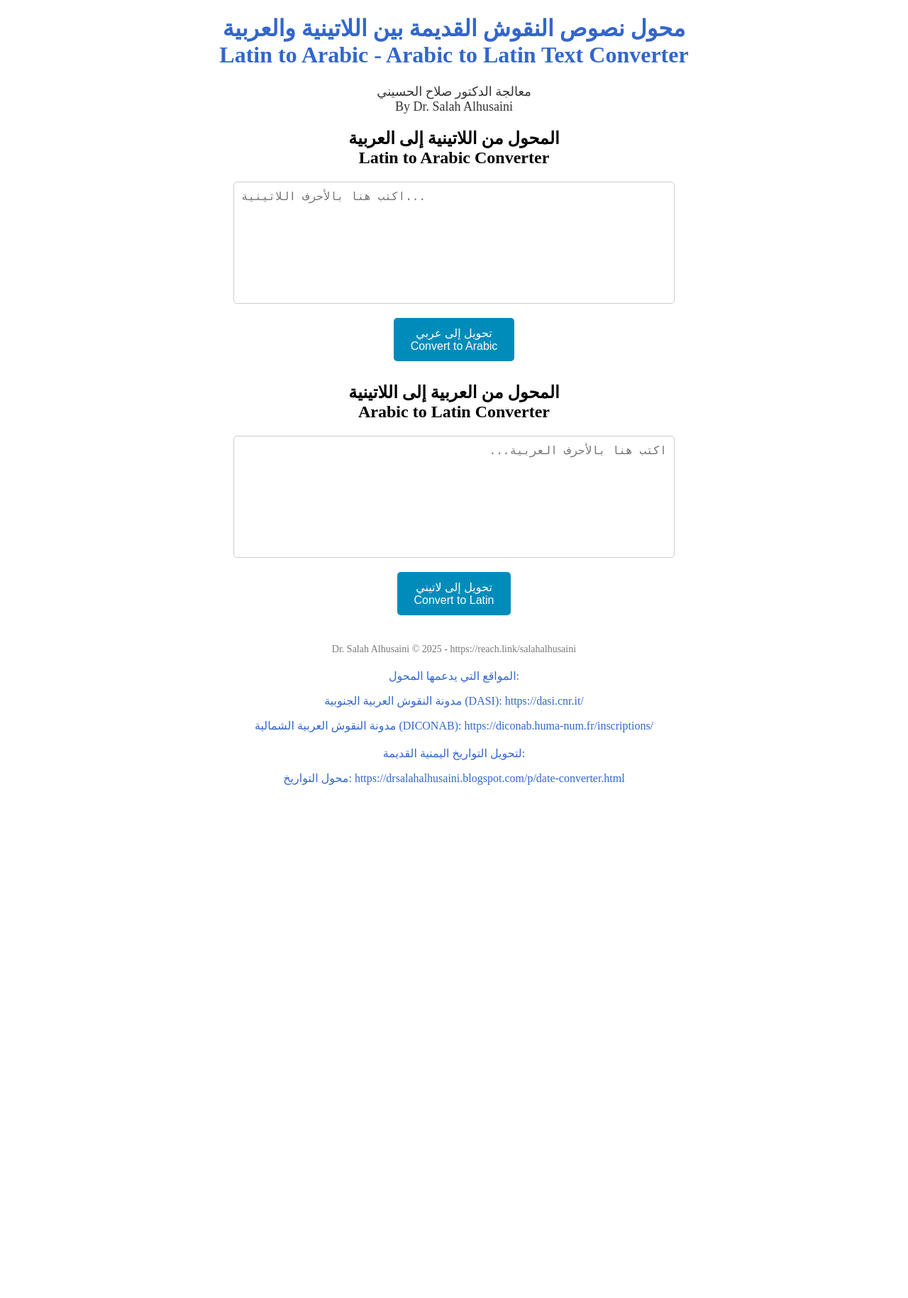
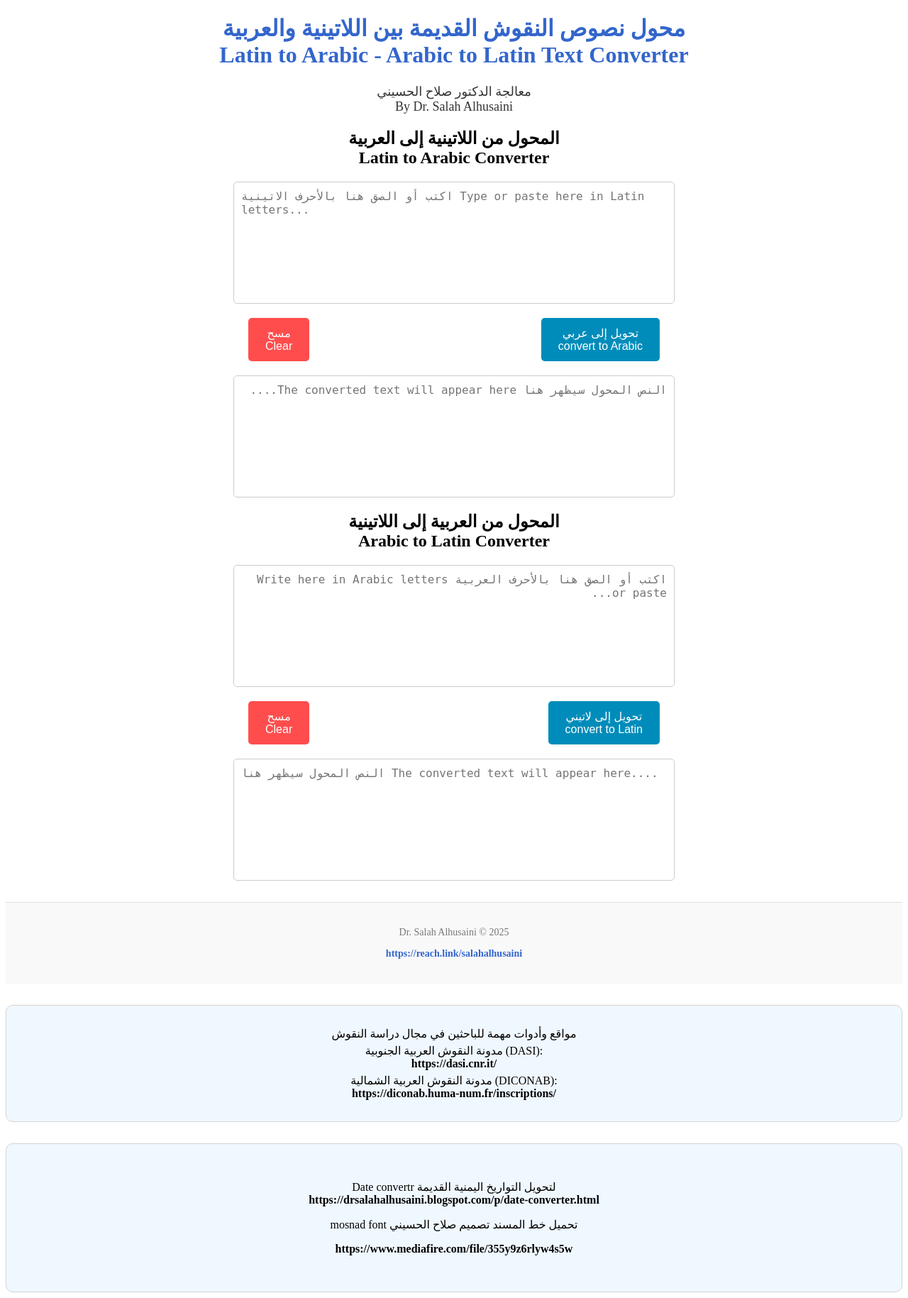
Before and after one commit to DrSalahAlHusaini/converter, a PHP site: page / in a window 1280 px wide. Shown: the whole page at 71% size. Before the commit the page ends 1106 px from the top, so only its background shows below. Run offline with PHP 8.4, Linux system fonts and the light colour scheme.

Commit message:
Update index.php

```diff
--- a/index.php
+++ b/index.php
@@ -6,30 +6,30 @@
   <style>
     /* تنسيق العنوان الرئيسي */
     h1 {
-      color: #3366CC; /* لون أزرق أفتح */
+      color: #3366CC;
       text-align: center;
-      font-size: 32px; /* حجم الخط أكبر */
+      font-size: 32px;
     }
 
     /* تنسيق النص الإضافي */
     .subtitle {
-      color: #333333; /* لون رمادي غامق */
+      color: #333333;
       text-align: center;
-      font-size: 18px; /* حجم الخط أكبر */
+      font-size: 18px;
     }
 
     /* تنسيق مربعات النصوص */
     textarea {
       width: 100%;
       max-width: 600px;
-      height: 150px; /* ارتفاع أكبر */
+      height: 150px;
       margin: 10px auto;
       display: block;
       padding: 10px;
       font-size: 16px;
       resize: none;
-      border: 1px solid #CCCCCC; /* إطار رمادي فاتح */
-      border-radius: 5px; /* زوايا دائرية */
+      border: 1px solid #CCCCCC;
+      border-radius: 5px;
     }
 
     /* لضبط اتجاه النص عند الكتابة بالعربية */
@@ -41,13 +41,20 @@
     /* تنسيق تذييل الصفحة */
     footer {
       text-align: center;
-      color: #777777; /* لون رمادي أغمق */
-      font-size: 14px; /* حجم الخط أصغر */
+      color: #777777;
+      font-size: 14px;
       margin-top: 30px;
+      padding: 20px;
+      background-color: #f9f9f9;
+      border-top: 1px solid #e0e0e0;
     }
     footer a {
-      color: #777777;
+      color: #3366CC;
       text-decoration: none;
+      font-weight: bold;
+    }
+    footer a:hover {
+      text-decoration: underline;
     }
 
     /* جعل المحتوى في المنتصف */
@@ -58,8 +65,34 @@
       text-align: center;
     }
 
-    /* تنسيق الأزرار */
-    button {
+    /* تنسيق أزرار التحويل والمسح */
+    .button-container {
+      display: flex;
+      justify-content: space-between;
+      align-items: center;
+      max-width: 600px;
+      margin: 10px auto;
+    }
+
+    /* تنسيق زر المسح */
+    button.clear-button {
+      background-color: #ff4d4d; /* لون أحمر */
+      color: white;
+      padding: 12px 24px;
+      border: none;
+      cursor: pointer;
+      font-size: 16px;
+      margin: 10px;
+      border-radius: 5px;
+      order: 1; /* وضع زر المسح في البداية (اليسار) */
+    }
+
+    button.clear-button:hover {
+      background-color: #cc0000; /* لون أحمر أغمق عند التمرير */
+    }
+
+    /* تنسيق زر التحويل */
+    button.convert-button {
       background-color: #008CBA; /* لون أزرق */
       color: white;
       padding: 12px 24px;
@@ -67,24 +100,59 @@
       cursor: pointer;
       font-size: 16px;
       margin: 10px;
-      border-radius: 5px; /* زوايا دائرية */
+      border-radius: 5px;
+      order: 2; /* وضع زر التحويل في النهاية (اليمين) */
     }
-    button:hover {
+
+    button.convert-button:hover {
       background-color: #007B9E; /* لون أزرق أغمق عند التمرير */
     }
 
-    /* تنسيق النص الجديد */
+    /* تنسيق قسم المواقع والأدوات */
     .supported-sites {
-      color: #3366CC; /* لون أزرق */
+      color: #000000; /* لون أسود */
       text-align: center;
-      font-size: 16px;
-      margin-top: 20px;
+      font-size: 16px; /* حجم خط أصغر */
+      margin-top: 30px;
+      padding: 25px;
+      background-color: #f0f8ff; /* خلفية فاتحة */
+      border-radius: 10px; /* زوايا دائرية */
+      border: 1px solid #d3d3d3; /* إطار فاتح */
     }
+
+    .supported-sites p {
+      margin: 5px 0; /* تباعد بين الفقرات */
+    }
+
     .supported-sites a {
-      color: #3366CC; /* لون أزرق */
+      color: #000000; /* لون أسود */
       text-decoration: none;
+      font-weight: bold; /* خط عريض */
     }
+
     .supported-sites a:hover {
+      text-decoration: underline; /* خط تحت النص عند التمرير */
+    }
+
+    /* تنسيق قسم تحميل خط المسند */
+    .download-section {
+      text-align: center;
+      color: #000000; /* لون أسود */
+      font-size: 16px; /* حجم خط أصغر */
+      margin-top: 30px;
+      padding: 35px;
+      background-color: #f0f8ff; /* خلفية فاتحة */
+      border-radius: 10px; /* زوايا دائرية */
+      border: 1px solid #d3d3d3; /* إطار فاتح */
+    }
+
+    .download-section a {
+      color: #000000; /* لون أسود */
+      text-decoration: none;
+      font-weight: bold; /* خط عريض */
+    }
+
+    .download-section a:hover {
       text-decoration: underline; /* خط تحت النص عند التمرير */
     }
   </style>
@@ -96,72 +164,164 @@
 
     <!-- المحول الأول: من اللاتينية إلى العربية -->
     <h2>المحول من اللاتينية إلى العربية<br>Latin to Arabic Converter</h2>
-    <form method="POST" action="">
-      <textarea name="latinToArabicInput" placeholder="اكتب هنا بالأحرف اللاتينية..."></textarea>
-      <button type="submit" name="convertLatinToArabic">تحويل إلى عربي<br>Convert to Arabic</button>
-    </form>
-    <?php
-    if (isset($_POST['convertLatinToArabic'])) {
-      $latinText = $_POST['latinToArabicInput'];
-      $arabicText = convertLatinToArabic($latinText);
-      echo '<textarea class="arabic" placeholder="النص المحول سيظهر هنا..." readonly>' . $arabicText . '</textarea>';
-    }
-    ?>
+    <textarea id="latinToArabicInput" placeholder="اكتب أو الصق هنا بالأحرف الاتينية Type or paste here in Latin letters..."></textarea>
+    <div class="button-container">
+      <button class="clear-button" onclick="clearText('latinToArabicInput')">مسح <br> Clear</button>
+      <button class="convert-button" onclick="convertLatinToArabic()">تحويل إلى عربي <br> convert to Arabic</button>
+    </div>
+    <textarea id="latinToArabicOutput" class="arabic" placeholder="النص المحول سيظهر هنا The converted text will appear here...."></textarea>
 
     <!-- المحول الثاني: من العربية إلى اللاتينية -->
     <h2>المحول من العربية إلى اللاتينية<br>Arabic to Latin Converter</h2>
-    <form method="POST" action="">
-      <textarea name="arabicToLatinInput" class="arabic" placeholder="اكتب هنا بالأحرف العربية..."></textarea>
-      <button type="submit" name="convertArabicToLatin">تحويل إلى لاتيني<br>Convert to Latin</button>
-    </form>
-    <?php
-    if (isset($_POST['convertArabicToLatin'])) {
-      $arabicText = $_POST['arabicToLatinInput'];
-      $latinText = convertArabicToLatin($arabicText);
-      echo '<textarea placeholder="النص المحول سيظهر هنا..." readonly>' . $latinText . '</textarea>';
-    }
-    ?>
+    <textarea id="arabicToLatinInput" class="arabic" placeholder="اكتب أو الصق هنا بالأحرف العربية Write here in Arabic letters or paste..."></textarea>
+    <div class="button-container">
+      <button class="clear-button" onclick="clearText('arabicToLatinInput')">مسح <br> Clear</button>
+      <button class="convert-button" onclick="convertArabicToLatin()">تحويل إلى لاتيني <br> convert to Latin</button>
+    </div>
+    <textarea id="arabicToLatinOutput" placeholder="النص المحول سيظهر هنا The converted text will appear here...."></textarea>
   </div>
 
   <!-- تذييل الصفحة -->
   <footer>
-    Dr. Salah Alhusaini &copy; 2025 -
-    <a href="https://reach.link/salahalhusaini" target="_blank">https://reach.link/salahalhusaini</a>
+    <p>Dr. Salah Alhusaini &copy; 2025</p>
+    <p><a href="https://reach.link/salahalhusaini" target="_blank">https://reach.link/salahalhusaini</a></p>
   </footer>
 
-  <!-- المواقع التي يدعمها المحول -->
+  <!-- قسم المواقع والأدوات -->
   <div class="supported-sites">
-    <p>المواقع التي يدعمها المحول:</p>
-    <p>مدونة النقوش العربية الجنوبية (DASI): <a href="https://dasi.cnr.it/" target="_blank">https://dasi.cnr.it/</a></p>
-    <p>مدونة النقوش العربية الشمالية (DICONAB): <a href="https://diconab.huma-num.fr/inscriptions/" target="_blank">https://diconab.huma-num.fr/inscriptions/</a></p>
+    <p>مواقع وأدوات مهمة للباحثين في مجال دراسة النقوش</p>
+    <p>مدونة النقوش العربية الجنوبية (DASI):<br>
+      <a href="https://dasi.cnr.it/" target="_blank">https://dasi.cnr.it/</a>
+    </p>
+    <p>مدونة النقوش العربية الشمالية (DICONAB): <br>
+      <a href="https://diconab.huma-num.fr/inscriptions/" target="_blank">https://diconab.huma-num.fr/inscriptions/</a>
+    </p>
   </div>
 
-  <!-- لتحويل التواريخ اليمنية القديمة -->
-  <div class="supported-sites">
-    <p>لتحويل التواريخ اليمنية القديمة:</p>
-    <p>محول التواريخ: <a href="https://drsalahalhusaini.blogspot.com/p/date-converter.html" target="_blank">https://drsalahalhusaini.blogspot.com/p/date-converter.html</a></p>
+  <!-- قسم تحميل خط المسند -->
+  <div class="download-section">
+    <p> Date convertr لتحويل التواريخ اليمنية القديمة<br>
+      <a href="https://drsalahalhusaini.blogspot.com/p/date-converter.html" target="_blank">https://drsalahalhusaini.blogspot.com/p/date-converter.html</a>
+    <p>  mosnad font تحميل خط المسند تصميم صلاح الحسيني</p>
+    <p><a href="https://www.mediafire.com/file/355y9z6rlyw4s5w" target="_blank">https://www.mediafire.com/file/355y9z6rlyw4s5w</a></p>
   </div>
 
-  <?php
-  // الدالة لتحويل النص من اللاتينية إلى العربية
-  function convertLatinToArabic($latinText) {
-    $arabicText = str_replace(
-      ['ʾ', 'b', 't', 'ṯ', 'g', 'ḥ', 'ḫ', 'd', 'ḏ', 'r', 'z', 's¹', 's²', 's³', 'ṣ', 'ḍ', 'ṭ', 'ẓ', 'ʿ', 'ġ', 'f', 'q', 'k', 'l', 'm', 'n', 'h', 'w', 'y', 'B', 'T', 'Ṯ', 'G', 'Ḥ', 'Ḫ', 'D', 'Ḏ', 'R', 'Z', 'S¹', 'S²', 'S³', 'Ṣ', 'Ḍ', 'Ṭ', 'Ẓ', 'Ġ', 'F', 'Q', 'K', 'L', 'M', 'N', 'H', 'W', 'š', 'ś', 'Y'],
-      ['أ', 'ب', 'ت', 'ث', 'ج', 'ح', 'خ', 'د', 'ذ', 'ر', 'ز', 'س', 'ش', 'س³', 'ص', 'ض', 'ط', 'ظ', 'ع', 'غ', 'ف', 'ق', 'ك', 'ل', 'م', 'ن', 'ه', 'و', 'ي', 'ب', 'ت', 'ث', 'ج', 'ح', 'خ', 'د', 'ذ', 'ر', 'ز', 'س', 'ش', 'س³', 'ص', 'ض', 'ط', 'ظ', 'غ', 'ف', 'ق', 'ك', 'ل', 'م', 'ن', 'ه', 'و', 'ش', 'س³', 'ي'],
-      $latinText
-    );
-    return $arabicText;
-  }
+  <script>
+    // الدالة لتحويل النص من اللاتينية إلى العربية
+    function convertLatinToArabic() {
+      let latinText = document.getElementById("latinToArabicInput").value;
 
-  // الدالة لتحويل النص من العربية إلى اللاتينية
-  function convertArabicToLatin($arabicText) {
-    $latinText = str_replace(
-      ['أ', 'ب', 'ت', 'ث', 'ج', 'ح', 'خ', 'د', 'ذ', 'ر', 'ز', 'س', 'ش', 'س³', 'ص', 'ض', 'ط', 'ظ', 'ع', 'غ', 'ف', 'ق', 'ك', 'ل', 'م', 'ن', 'ه', 'و', 'ي'],
-      ['ʾ', 'b', 't', 'ṯ', 'g', 'ḥ', 'ḫ', 'd', 'ḏ', 'r', 'z', 's¹', 's²', 's³', 'ṣ', 'ḍ', 'ṭ', 'ẓ', 'ʿ', 'ġ', 'f', 'q', 'k', 'l', 'm', 'n', 'h', 'w', 'y'],
-      $arabicText
-    );
-    return $latinText;
-  }
-  ?>
+      // تحويل الأحرف اللاتينية إلى عربية
+      let arabicText = latinText
+        .replace(/ʾ/g, "أ")
+        .replace(/b/g, "ب")
+        .replace(/t/g, "ت")
+        .replace(/ṯ/g, "ث")
+        .replace(/g/g, "ج")
+        .replace(/ḥ/g, "ح")
+        .replace(/ḫ/g, "خ")
+        .replace(/d/g, "د")
+        .replace(/ḏ/g, "ذ")
+        .replace(/r/g, "ر")
+        .replace(/z/g, "ز")
+        .replace(/s¹/g, "س")
+        .replace(/s²/g, "ش")
+        .replace(/s³/g, "س³")
+        .replace(/ṣ/g, "ص")
+        .replace(/ḍ/g, "ض")
+        .replace(/ṭ/g, "ط")
+        .replace(/ẓ/g, "ظ")
+        .replace(/ʿ/g, "ع")
+        .replace(/ġ/g, "غ")
+        .replace(/f/g, "ف")
+        .replace(/q/g, "ق")
+        .replace(/k/g, "ك")
+        .replace(/l/g, "ل")
+        .replace(/m/g, "م")
+        .replace(/n/g, "ن")
+        .replace(/h/g, "ه")
+        .replace(/w/g, "و")
+        .replace(/y/g, "ي")
+        .replace(/B/g, "ب")
+        .replace(/T/g, "ت")
+        .replace(/Ṯ/g, "ث")
+        .replace(/G/g, "ج")
+        .replace(/Ḥ/g, "ح")
+        .replace(/Ḫ/g, "خ")
+        .replace(/D/g, "د")
+        .replace(/Ḏ/g, "ذ")
+        .replace(/R/g, "ر")
+        .replace(/Z/g, "ز")
+        .replace(/S¹/g, "س")
+        .replace(/S²/g, "ش")
+        .replace(/S³/g, "س³")
+        .replace(/Ṣ/g, "ص")
+        .replace(/Ḍ/g, "ض")
+        .replace(/Ṭ/g, "ط")
+        .replace(/Ẓ/g, "ظ")
+        .replace(/Ġ/g, "غ")
+        .replace(/F/g, "ف")
+        .replace(/Q/g, "ق")
+        .replace(/K/g, "ك")
+        .replace(/L/g, "ل")
+        .replace(/M/g, "م")
+        .replace(/N/g, "ن")
+        .replace(/H/g, "ه")
+        .replace(/W/g, "و")
+        .replace(/š/g, "ش")
+        .replace(/ś/g, "س³")
+        .replace(/Y/g, "ي")
+        .replace(/   /g, "")
+        .replace(/  /g, " ")
+        .replace(/-/g, "")
+        .replace(/ /g, "/ ");
+
+      document.getElementById("latinToArabicOutput").value = arabicText;
+    }
+
+    // الدالة لتحويل النص من العربية إلى اللاتينية
+    function convertArabicToLatin() {
+      let arabicText = document.getElementById("arabicToLatinInput").value;
+
+      // تحويل الأحرف العربية إلى لاتينية
+      let latinText = arabicText
+        .replace(/أ/g, "ʾ")
+        .replace(/ب/g, "b")
+        .replace(/ت/g, "t")
+        .replace(/ث/g, "ṯ")
+        .replace(/ج/g, "g")
+        .replace(/ح/g, "ḥ")
+        .replace(/خ/g, "ḫ")
+        .replace(/د/g, "d")
+        .replace(/ذ/g, "ḏ")
+        .replace(/ر/g, "r")
+        .replace(/ز/g, "z")
+        .replace(/س/g, "s¹")
+        .replace(/ش/g, "s²")
+        .replace(/س³/g, "s³")
+        .replace(/ص/g, "ṣ")
+        .replace(/ض/g, "ḍ")
+        .replace(/ط/g, "ṭ")
+        .replace(/ظ/g, "ẓ")
+        .replace(/ع/g, "ʿ")
+        .replace(/غ/g, "ġ")
+        .replace(/ف/g, "f")
+        .replace(/ق/g, "q")
+        .replace(/ك/g, "k")
+        .replace(/ل/g, "l")
+        .replace(/م/g, "m")
+        .replace(/ن/g, "n")
+        .replace(/ه/g, "h")
+        .replace(/و/g, "w")
+        .replace(/ي/g, "y");
+
+      document.getElementById("arabicToLatinOutput").value = latinText;
+    }
+
+    // دالة لمسح محتوى مربعات النص
+    function clearText(areaId) {
+      document.getElementById(areaId).value = "";
+    }
+  </script>
 </body>
 </html>
```
